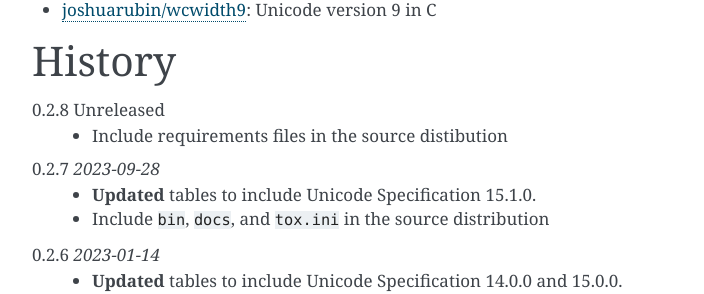
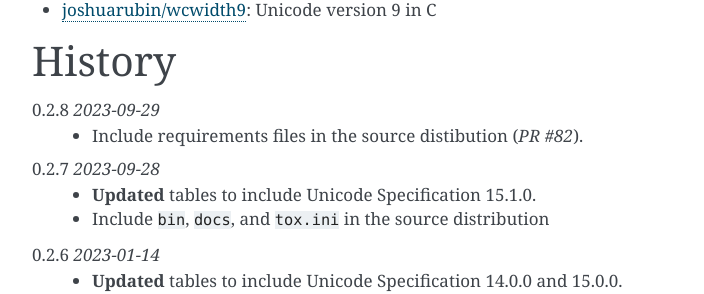
Before and after one commit to jquast/wcwidth, a Sphinx documentation site: the page built from docs/intro.rst, in a window 1280 px wide and 900 px high, scrolled down 4294 px. Shown: the part 162-456 px from the top of the window, without its empty margins (388-1092 px from the left). Built offline with Sphinx 7.4.7, drawn with Linux system fonts in a browser that asks for light colours.

Commit message:
Set date for release

```diff
--- a/docs/intro.rst
+++ b/docs/intro.rst
@@ -217,8 +217,8 @@ Other Languages
 History
 =======
 
-0.2.8 Unreleased
-  * Include requirements files in the source distibution
+0.2.8 *2023-09-29*
+  * Include requirements files in the source distibution (`PR #82`).
 
 0.2.7 *2023-09-28*
   * **Updated** tables to include Unicode Specification 15.1.0.
```
